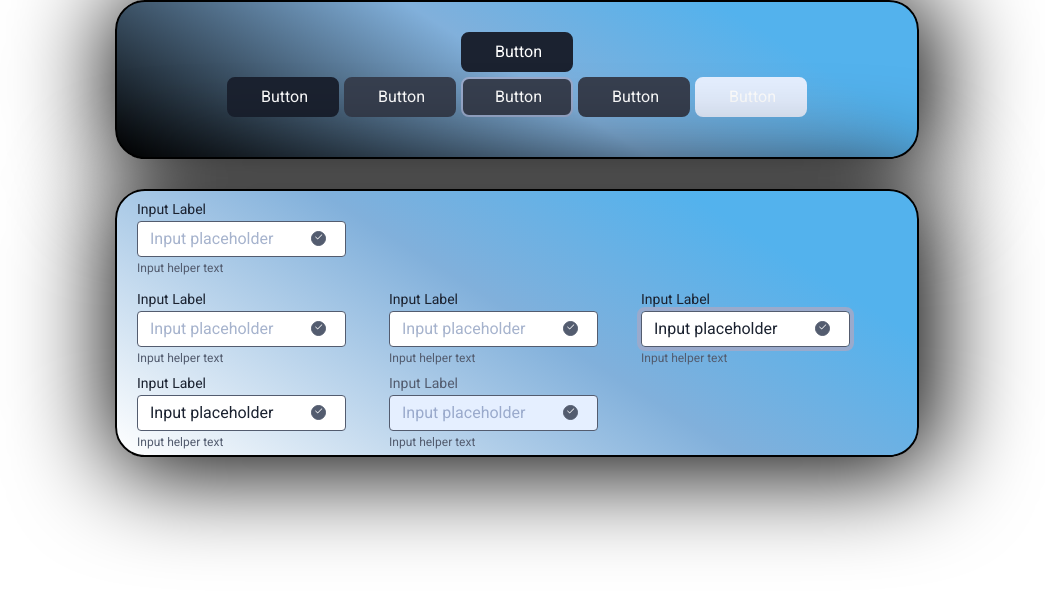
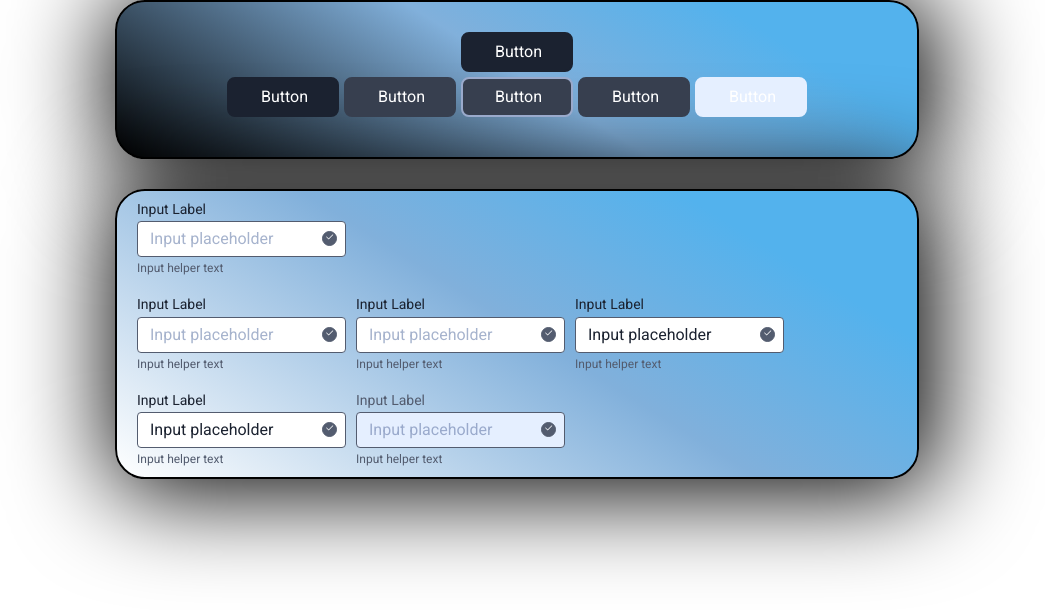
Before and after one commit to RaiN958/test.github.io, a plain HTML site: page index.html in a window 1280 px wide. Shown: the whole page, without its empty margins (123-1168 px from the left). Drawn offline with Linux system fonts and the light colour scheme.

Commit message:
Update styles.css 9.8

```diff
--- a/styles.css
+++ b/styles.css
@@ -93,13 +93,11 @@ body{font-family: Roboto;}
 }
 
 .container2 {
-	position: relative;
 	margin: 30px auto;
 	width: min(100%,800px);
 	border: 2px solid black;
 	border-radius: 30px;
 	box-shadow: 6px 4px 100px 10px black;
-	background: #ffffff;
 	background: linear-gradient(32deg,rgba(255, 255, 255, 1) 0%,
 	rgba(129, 176, 219, 1) 51%,
 	rgba(83, 178, 237, 1) 81%);
@@ -118,12 +116,7 @@ body{font-family: Roboto;}
 	flex-wrap: wrap;
 	margin-left: 20px;
 	padding-top: 10px;
-	gap: 4px;
-}
-
-.place {
-	height: 80px ;
-	width: 248px ;
+	gap: 10px;
 }
 
 label {
@@ -143,7 +136,7 @@ label {
 }
 
 .label2 {
-	margin-top: 53px;
+	margin-top: 13px;
 	font-size: 12px;
 	line-height: 16px;
 	size: 12px;
@@ -168,15 +161,6 @@ label {
 
 .base2:disabled {
 	background-color: #E5EFFF;
-}
-
-.inpt {
-	z-index: 1;
-	position: absolute;
-	border-radius: 4px;
-	padding: 8px 12px;
-	border: 1px solid #535C6F;
-	outline: 0 solid white;
 }
 
 input::placeholder {
@@ -212,17 +196,22 @@ input::placeholder {
 	color: #9AAACC;
 }
 
-span {
-	margin-top: 10px;
-	margin-left: 174px;
-	z-index: 10;
-	position: absolute;
-	display: flex;
-	width: 13px;
-	height: 13px;
+.inpt {
+	border-radius: 4px;
+	padding: 8px 12px;
+	border: 1px solid #535C6F;
+	outline: 0 solid white;
 }
 
-input:invalid + .validity-icon::after {
+.inpt + span {
+	top:10px;
+	right: 24px;
+	position: relative;
+	display: absolute;
+	vertical-align: middle;
+}
+
+.inpt:invalid + span::before {
 	content: url(close.svg);
 	width: 13px;
 	height: 13px;
@@ -230,10 +219,11 @@ input:invalid + .validity-icon::after {
 	border: 1px solid #535C6F;
 }
 
-input:valid + .validity-icon::after{
+.inpt:valid + span::before {
+	position: absolute;
+	content: url(check.svg);
 	width: 13px;
 	height: 13px;
-	content: url(check.svg);
 	background-color: #535C6F;
 	border-radius: 100%;
 	border: 1px solid #535C6F;
```
